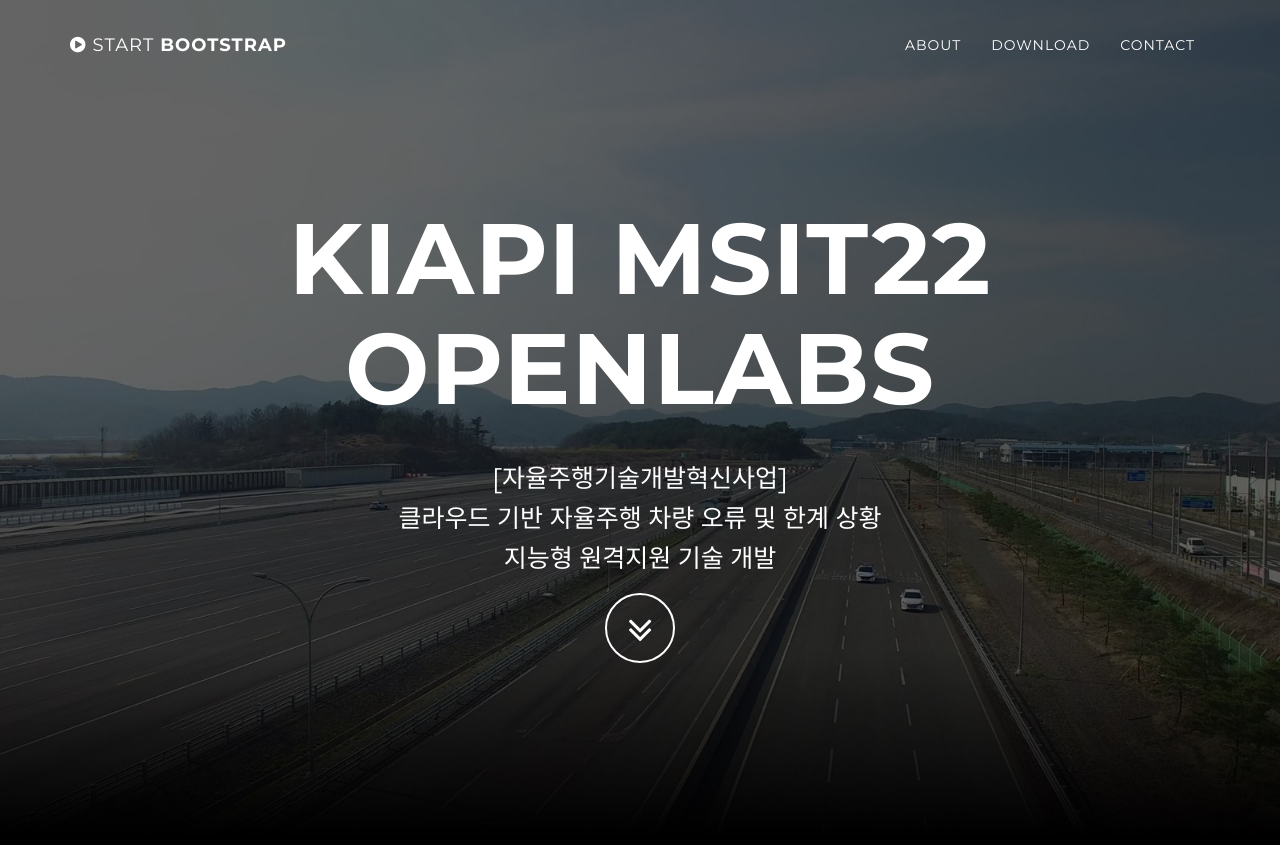
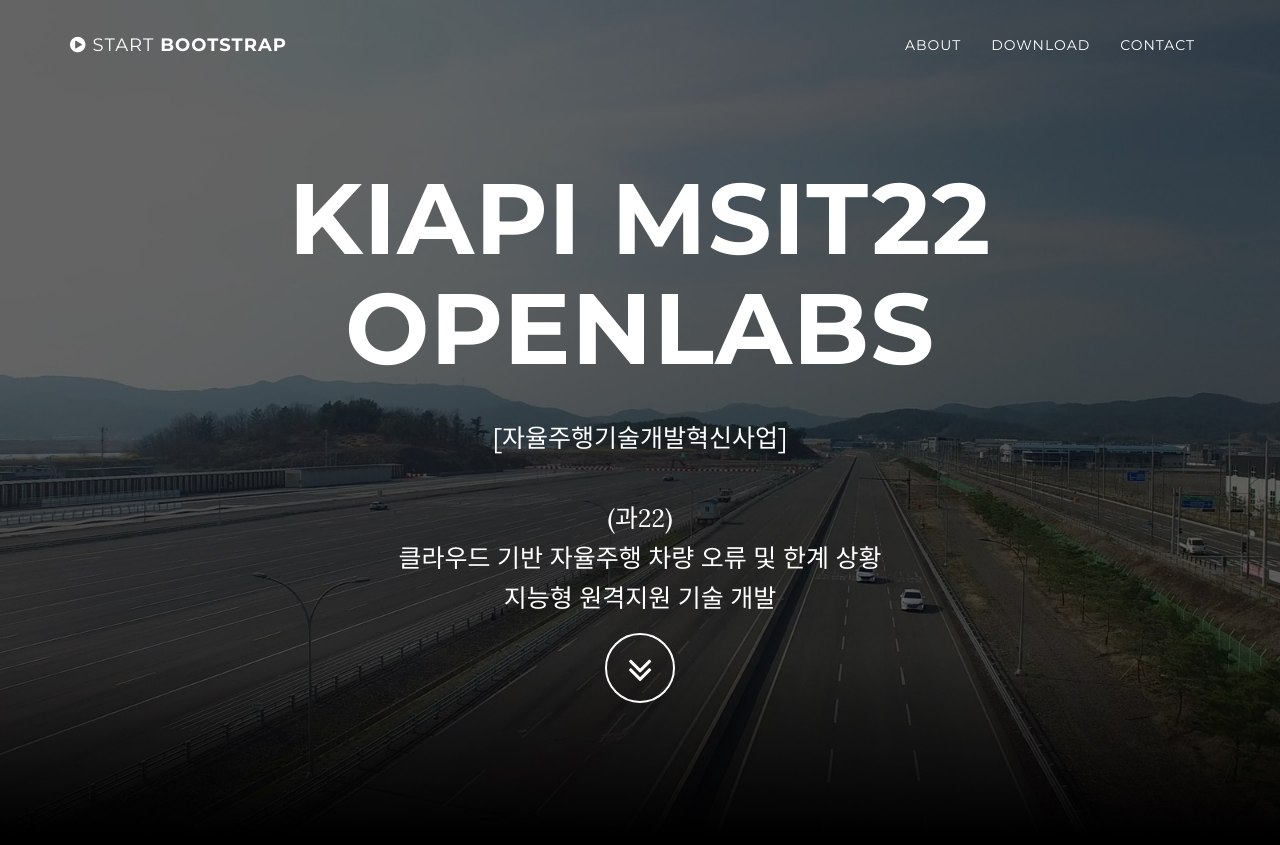
Before and after one commit to knowJang/kiapi-msit-22.github.io, a Jekyll site: the page built from index.html, in a window 1280 px wide and 900 px high. Shown: the top 845 px of the window. Built offline with Jekyll 4.4.1, drawn with Linux system fonts in a browser that asks for light colours.

Commit message:
Update _config.yml

```diff
--- a/_config.yml
+++ b/_config.yml
@@ -3,7 +3,8 @@ title: KIAPI MSIT22 OpenLabs
 email: your-email@domain.com
 url: https://kiapi-knpa-10.github.io
 description: |
-  [자율주행기술개발혁신사업]<br>
+  [자율주행기술개발혁신사업]<br><br>
+  (과22)<br>
   클라우드 기반 자율주행 차량 오류 및 한계 상황<br>
   지능형 원격지원 기술 개발
 
```
